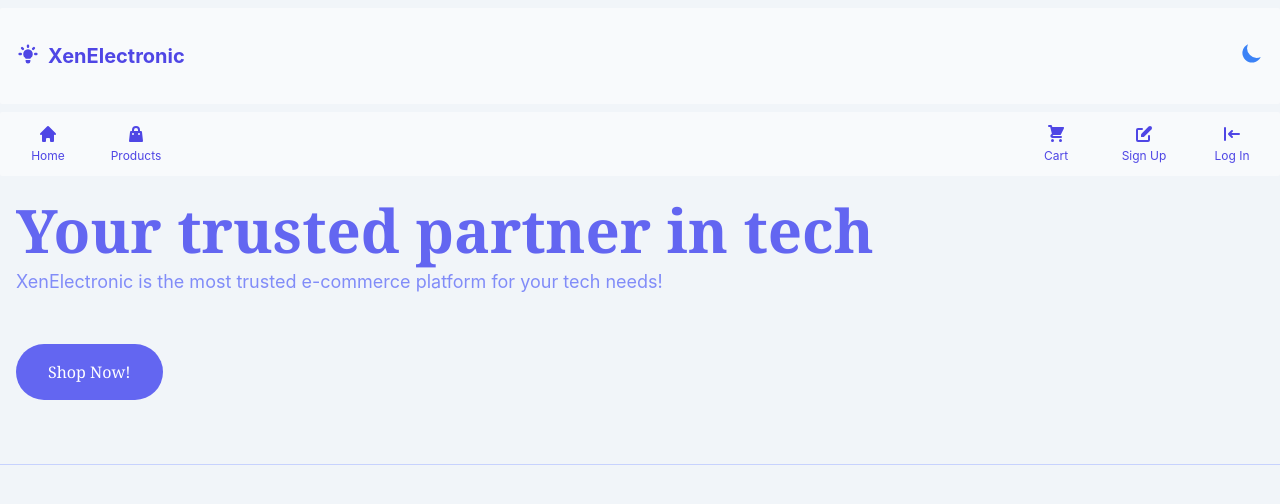
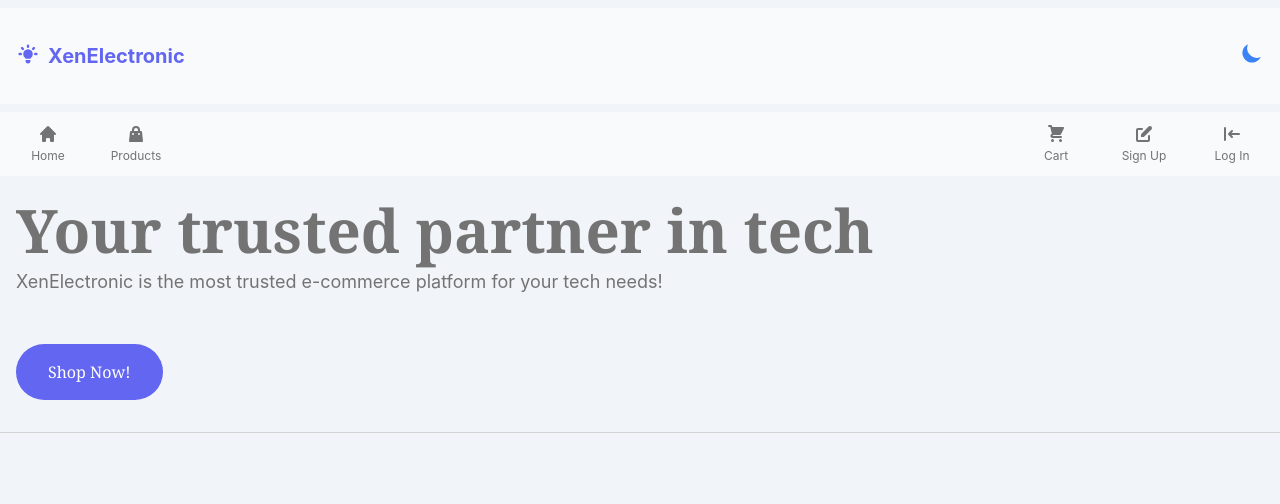
Before and after one commit to philipjonlewis/XenElectronic, a React (Vite) app in the folder client/: page / in a window 1280 px wide. Shown: the top 504 px of the page. Built offline with nearby package versions, Linux system fonts and the light colour scheme.

Commit message:
fixed styling

```diff
--- a/client/src/components/layouts/Header.tsx
+++ b/client/src/components/layouts/Header.tsx
@@ -7,7 +7,7 @@ const Header = ({ theme, setTheme }) => {
     <header className=' container h-24 flex justify-between items-center p-4 sticky sm:top-2 w-full  bg-slate-50 dark:bg-indigo-700  bg-opacity-60 sm:bg-opacity-100  backdrop-blur-sm sm:rounded-sm '>
       <NavLink to={'/'}>
         <div className='logo-container'>
-          <div className='text-xl font-bold text-indigo-600 dark:text-white flex'>
+          <div className='text-xl font-bold text-indigo-500 dark:text-white flex'>
             {' '}
             <LightBulbIcon className='h-6 w-6 mr-2' />
             <p>XenElectronic</p>
--- a/client/src/components/navigation/LandingNavbar.tsx
+++ b/client/src/components/navigation/LandingNavbar.tsx
@@ -13,16 +13,16 @@ import { NavLink, useNavigate } from 'react-router-dom'
 
 const LandingNavbar = () => {
   return (
-    <div className='text-sm sticky hidden sm:flex top-28 p-2 mt-4 mb-2 sm:rounded-sm bg-slate-50  justify-between items-center text-indigo-600'>
+    <div className='text-sm sticky hidden sm:flex top-28 p-2 mt-4 mb-2 sm:rounded-sm bg-slate-50  justify-between items-center text-neutral-500 '>
       <div className='flex gap-2'>
         <NavLink to={'/'}>
-          <div className='flex flex-col justify-center items-center w-20 py-1 '>
+          <div className='flex flex-col justify-center items-center w-20 py-1 hover:text-yellow-500'>
             <HomeIcon className='h-5 w-5  ' />
             <p className='pt-1 text-xs'>Home</p>
           </div>
         </NavLink>
         <NavLink to={'/products'}>
-          <div className='flex flex-col justify-center items-center w-20 py-1 '>
+          <div className='flex flex-col justify-center items-center w-20 py-1 hover:text-yellow-500'>
             <ShoppingBagIcon className='h-5 w-5  ' />
             <p className='pt-1 text-xs'>Products</p>
           </div>
@@ -33,19 +33,19 @@ const LandingNavbar = () => {
       {/*  */}
       <div className='flex gap-2'>
         <NavLink to={'/cart'}>
-          <div className='flex flex-col justify-center items-center w-20 py-1 '>
+          <div className='flex flex-col justify-center items-center w-20 py-1 hover:text-yellow-500'>
             <ShoppingCartIcon className='h-5 w-5  ' />
             <p className='pt-1 text-xs'>Cart</p>
           </div>
         </NavLink>
         <NavLink to={'/signup'}>
-          <div className='flex flex-col justify-center items-center w-20 py-1 '>
+          <div className='flex flex-col justify-center items-center w-20 py-1 hover:text-yellow-500'>
             <PencilAltIcon className='h-5 w-5  ' />
             <p className='pt-1 text-xs'>Sign Up</p>
           </div>
         </NavLink>
         <NavLink to={'/login'}>
-          <div className='flex flex-col justify-center items-center w-20 py-1 '>
+          <div className='flex flex-col justify-center items-center w-20 py-1 hover:text-yellow-500'>
             <LoginIcon className='h-5 w-5  ' />
             <p className='pt-1 text-xs'>Log In</p>
           </div>
--- a/client/src/pages/Home.tsx
+++ b/client/src/pages/Home.tsx
@@ -5,17 +5,17 @@ import { NavLink, useNavigate } from 'react-router-dom'
 const Home = () => {
   return (
     <div className='w-full '>
-      <div className='flex border-b-[1px] border-indigo-200 pb-12'>
+      <div className='flex border-b-[1px] border-neutral-300 pb-4'>
         <div className='p-4'>
-          <p className='font-serif text-6xl font-bold text-indigo-500'>
+          <p className='font-serif text-6xl font-bold text-neutral-500'>
             Your trusted partner in tech
           </p>
-          <p className='text-lg text-indigo-400 mt-2'>
+          <p className='text-lg text-neutral-500 mt-2'>
             XenElectronic is the most trusted e-commerce platform for your tech needs!
           </p>
           <div className='w-fit'>
             <NavLink to={'/products'}>
-              <div className='mt-12 bg-indigo-500 w-fit py-4 px-8 rounded-full'>
+              <div className='mt-12 bg-indigo-500 hover:bg-neutral-500 w-fit py-4 px-8 rounded-full'>
                 <p className='text-white font-serif '>Shop Now!</p>
               </div>
             </NavLink>
```
